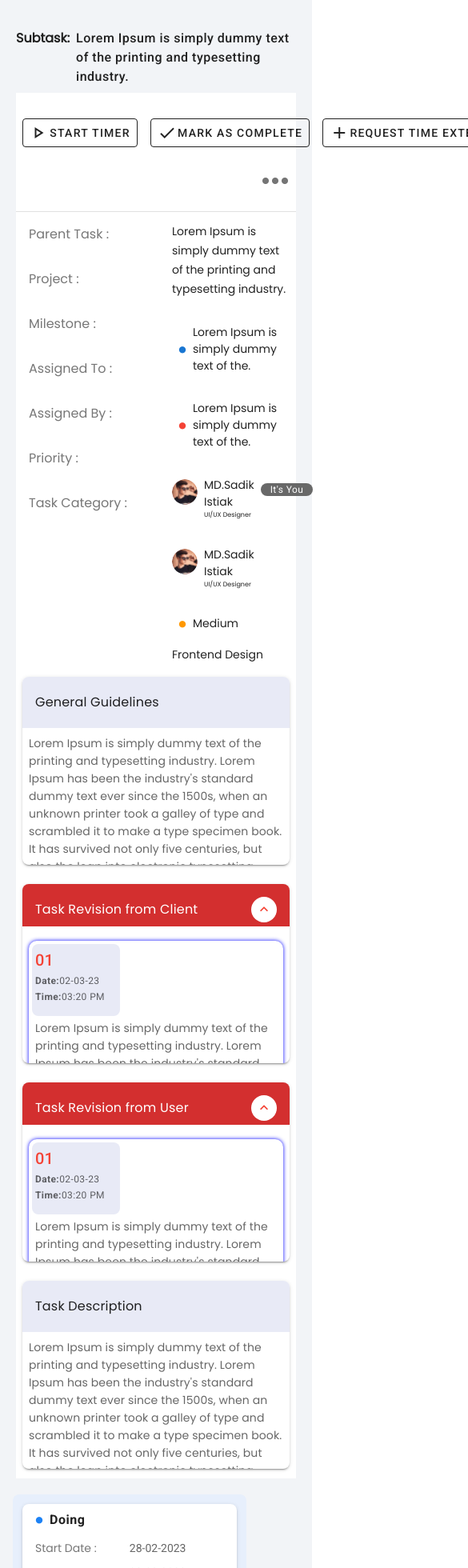
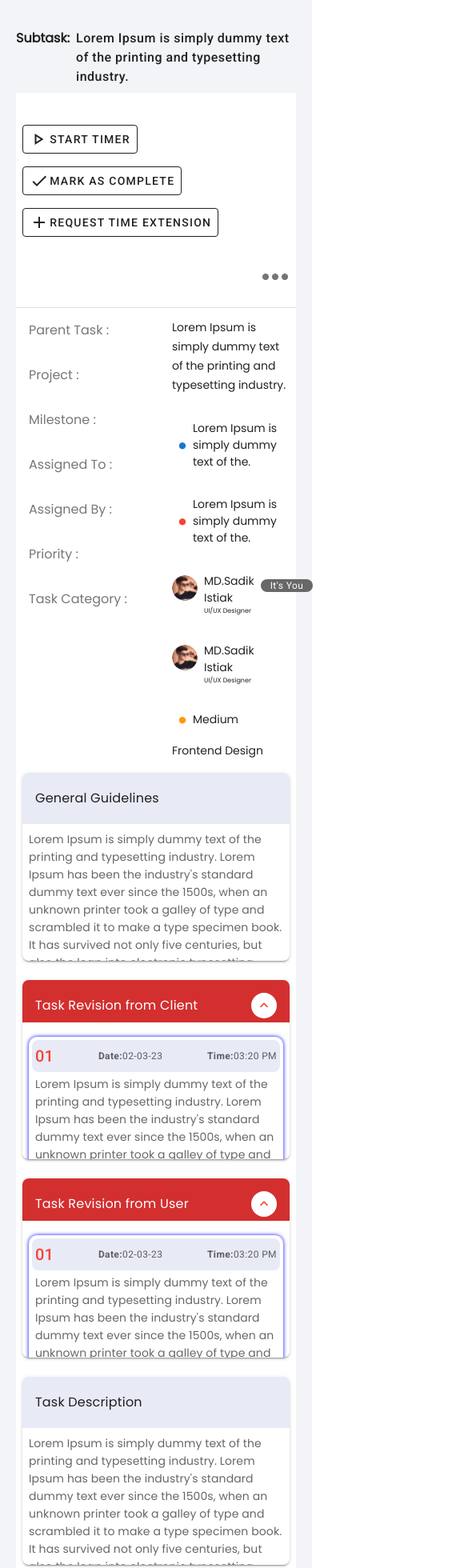
Before and after one commit to tapashpaulseopage1/erp_vue, a Vue app: page / in a window 390 px wide. Shown: the top 1960 px of the page at 80% size, 585 px wide, since content can reach past the window. Built offline with nearby package versions, Linux system fonts and the light colour scheme.

Commit message:
update again

```diff
--- a/src/components/Content1.vue
+++ b/src/components/Content1.vue
@@ -8,10 +8,10 @@
         md="9"
         lg="9"
         xl="9"
-        class="d-flex justify-start"
+        class="d-block d-md-flex justify-start"
       >
         <div v-for="button in buttonList" :key="button.id">
-          <v-btn outlined class="pa-2 mx-2">
+          <v-btn outlined class="pa-2 mx-2 my-2">
             <v-icon class="text-h5 font-bold black-text">{{
               button.icon
             }}</v-icon>
@@ -112,13 +112,16 @@
             </v-icon>
           </v-avatar>
         </v-card-title>
+
         <v-card-text class="overflow-y-auto pa-2 font font2 card-text light">
           <!-- <div class="w-full"> -->
           <div class="card-border">
-            <div class="d-block d-md-flex pa-1">
-              <div class="pa-1 indigo lighten-5 rounded-lg box">
+            <div class="d-block d-md-flex pa-1 box">
+              <div
+                class="pa-1 indigo lighten-5 rounded-lg d-flex justify-space-between align-center d-md-block box3"
+              >
                 <span class="red--text text-h6">{{ detail.number }}</span>
-                <div class="text-caption">
+                <div class="text-caption date">
                   <span class="text-caption font-weight-bold">Date:</span
                   >{{ detail.date }}
                 </div>
@@ -137,10 +140,12 @@
           </div>
 
           <div class="card-border">
-            <div class="d-block d-md-flex pa-1">
-              <div class="pa-1 indigo lighten-5 rounded-lg box">
+            <div class="d-block d-md-flex pa-1 box">
+              <div
+                class="pa-1 indigo lighten-5 rounded-lg d-flex justify-space-between align-center d-md-block box3"
+              >
                 <span class="red--text text-h6">02</span>
-                <div class="text-caption">
+                <div class="text-caption date">
                   <span class="text-caption font-weight-bold">Date:</span
                   >{{ detail.date }}
                 </div>
@@ -300,6 +305,7 @@ export default {
 .card-title {
   height: 53px !important;
 }
+
 .gary-text {
   color: #777777;
   font-weight: 400;
@@ -326,17 +332,24 @@ export default {
 .font2 {
   font-size: 14px;
 }
-.box {
-  width: 110px;
-  height: 90px;
+/* .box {
+  display: grid;
+  grid-template-columns: 150px 2fr;
+} */
+
+.box2 {
+  width: 85%;
 }
-.box2 {
-  width: 100%;
+.box3 {
+  width: 15%;
+  height: auto;
 }
+
 .card-text {
   height: 171px;
   overflow-y: auto;
 }
+
 .card-border {
   box-shadow: 0 0 5px blue;
   margin-top: 10px;
@@ -361,4 +374,14 @@ export default {
 .light::-webkit-scrollbar-thumb:hover {
   background: #616e80;
 }
+
+@media only screen and (max-width: 600px) {
+  .box2 {
+    width: 100%;
+  }
+  .box3 {
+    width: 100%;
+    height: auto;
+  }
+}
 </style>
```
